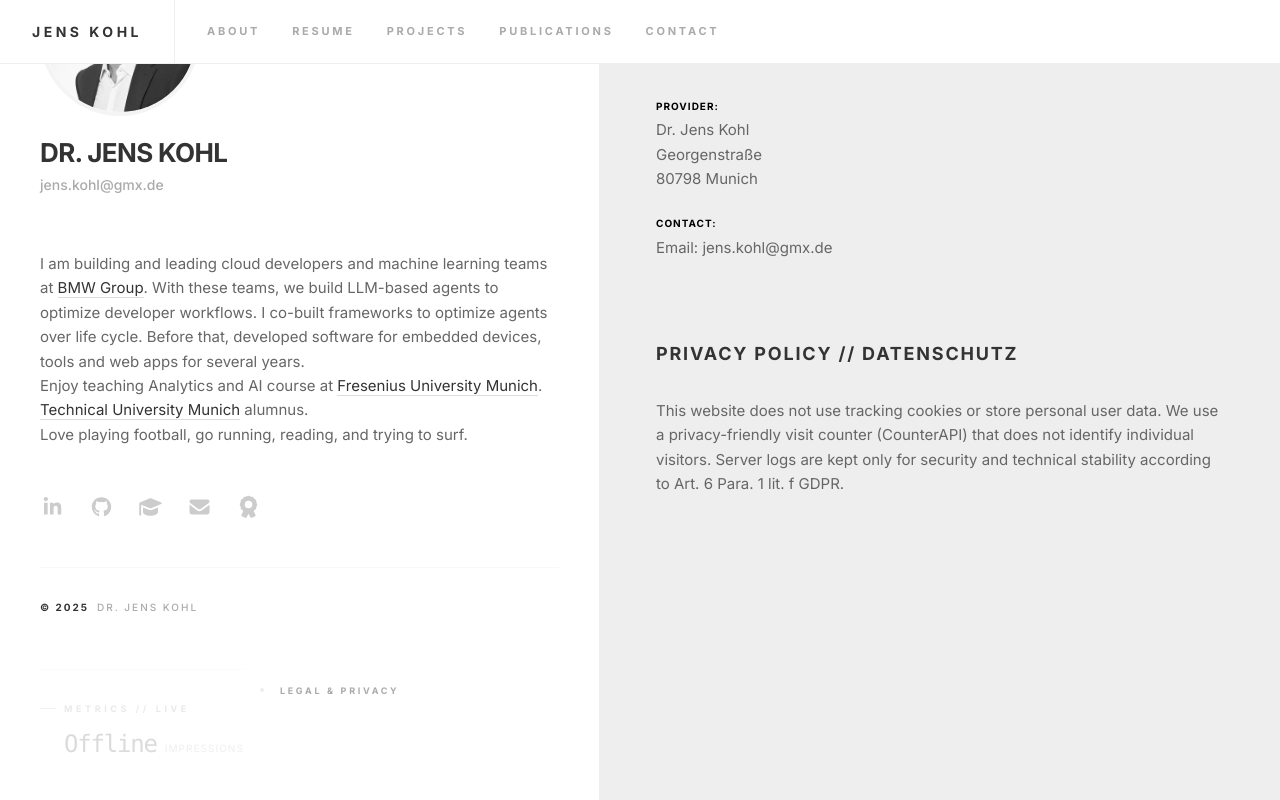
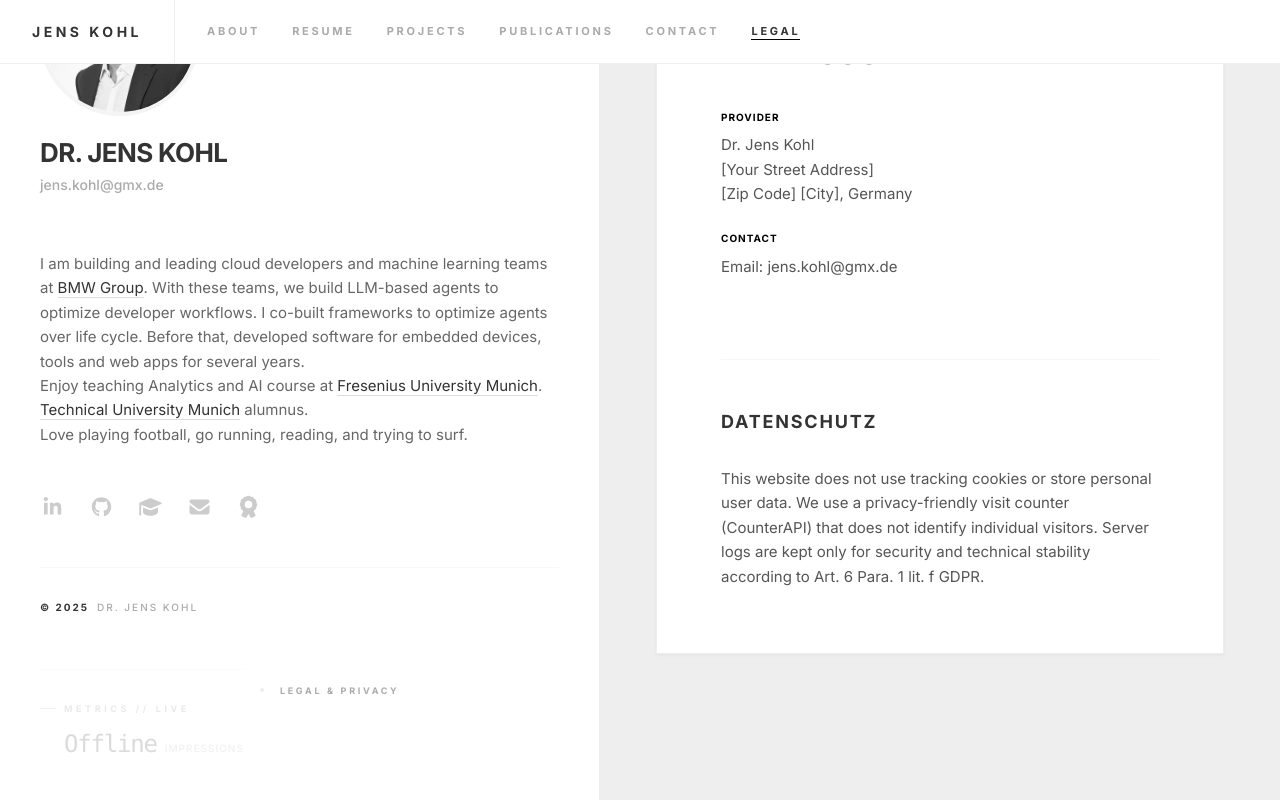
Before and after one commit to JensKohl/JensWebPage, a React (Vite) app: page / in a window 1280 px wide. Both pictures are taken after a click on the button "LEGAL & PRIVACY". Shown: the part 148-948 px from the top of the page. Built offline with nearby package versions, Linux system fonts and the light colour scheme; no server answers.

Commit message:
save before linter

```diff
--- a/src/App.tsx
+++ b/src/App.tsx
@@ -27,11 +27,7 @@ export default function App() {
                         {activeSection === "Projects" && <SectionProjects />}
                         {activeSection === "Contact" && <SectionContact />}
                         {activeSection === 'Publications' && <SectionPublications />}
-
-                        {/* Updated to use SectionLegal */}
-                        {activeSection === 'Legal' && (
-                            <SectionLegal setActiveSection={setActiveSection} />
-                        )}
+						{activeSection === 'Legal' && <SectionLegal />}
                     </div>
                 </main>
             </div>
--- a/src/components/NavBar.tsx
+++ b/src/components/NavBar.tsx
@@ -10,7 +10,7 @@ interface NavBarProps {
 }
 
 const NavBar: React.FC<NavBarProps> = ({ active, setActive }) => {
-	const navLinks = ["About", "Resume", "Projects", "Publications", "Contact"];
+	const navLinks = ["About", "Resume", "Projects", "Publications", "Contact", "Legal"];
 
 	return (
 		<nav className="fixed top-0 left-0 w-full h-[64px] bg-white border-b border-[#eeeeee] z-[100] flex items-center px-8">
--- a/src/components/SectionLegal.tsx
+++ b/src/components/SectionLegal.tsx
@@ -1,49 +1,36 @@
 import React from 'react';
 
-// This tells TypeScript that this component needs the "setActiveSection" function
-interface SectionLegalProps {
-  setActiveSection: (section: string) => void;
-}
+const SectionLegal: React.FC = () => {
+  return (
+    <div className="animate-fadeIn">
+      {/* 1. THE WHITE BOX (Label removed for a cleaner start) */}
+      <div className="bg-white p-10 lg:p-16 shadow-[0_1px_3px_rgba(0,0,0,0.05)] border border-[#eeeeee]">
 
-const SectionLegal: React.FC<SectionLegalProps> = ({ setActiveSection }) => {
-  return (
-    <div className="max-w-3xl animate-fadeIn">
-
-      {/* Back Button */}
-      <button
-        onClick={() => setActiveSection('About')}
-        className="text-[10px] uppercase tracking-[0.3em] font-bold text-gray-400 hover:text-black transition-colors mb-12 block"
-      >
-        ← Back to About
-      </button>
-
-      {/* --- IMPRESSUM --- */}
+        {/* IMPRESSUM */}
         <section className="mb-20">
-        <h1 className="text-[26px] font-black uppercase tracking-tight text-[#333333] mb-8">
-          Legal Disclosure // Impressum
-        </h1>
-
-        <div className="space-y-6 text-[15px] leading-relaxed text-[#666666]">
+          <h2 className="text-[32px] font-black uppercase tracking-tight text-[#333333] mb-8">
+            Impressum
+          </h2>
+          <div className="space-y-6 text-[15px] leading-relaxed text-[#555555]">
             <div>
-            <p className="font-bold text-black uppercase text-[10px] tracking-widest mb-1">Provider:</p>
+              <p className="font-bold text-black uppercase text-[10px] tracking-widest mb-2">Provider</p>
               <p>Dr. Jens Kohl</p>
-            <p>Georgenstraße</p>
-            <p>80798 Munich</p>
+              <p>[Your Street Address]</p>
+              <p>[Zip Code] [City], Germany</p>
             </div>
-
             <div>
-            <p className="font-bold text-black uppercase text-[10px] tracking-widest mb-1">Contact:</p>
+              <p className="font-bold text-black uppercase text-[10px] tracking-widest mb-2">Contact</p>
               <p>Email: jens.kohl@gmx.de</p>
             </div>
           </div>
         </section>
 
-      {/* --- PRIVACY --- */}
+        {/* PRIVACY */}
         <section>
-        <h2 className="text-[18px] font-bold uppercase tracking-widest text-[#333333] mb-8">
-          Privacy Policy // Datenschutz
+          <h2 className="text-[18px] font-bold uppercase tracking-widest text-[#333333] mb-8 border-t border-[#f7f7f7] pt-12">
+            Datenschutz
           </h2>
-        <div className="text-[15px] leading-relaxed text-[#666666]">
+          <div className="text-[15px] leading-relaxed text-[#555555]">
             <p>
               This website does not use tracking cookies or store personal user data.
               We use a privacy-friendly visit counter (CounterAPI) that does not identify
@@ -53,6 +40,7 @@ const SectionLegal: React.FC<SectionLegalProps> = ({ setActiveSection }) => {
           </div>
         </section>
       </div>
+    </div>
   );
 };
 
```
Lines whose indentation alone changed are shown as unchanged.
